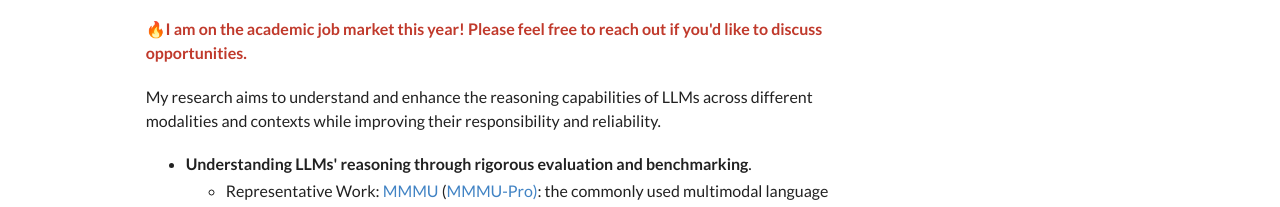
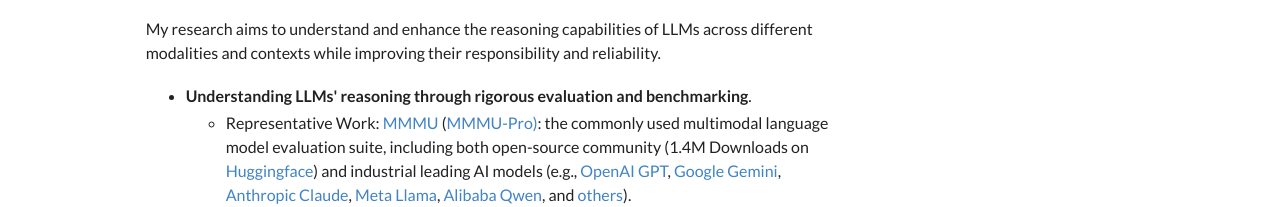
Before and after one commit to xiangyue9607/xiangyue9607.github.io, a plain HTML site: page index.html in a window 1280 px wide. Shown: the part 505-712 px from the top of the page. Drawn offline with nearby package versions, Linux system fonts and the light colour scheme.

Commit message:
Update index.html

```diff
--- a/index.html
+++ b/index.html
@@ -72,11 +72,8 @@
                 </p>
             </div>
 
-            <br>
 
-            <div class="ui text container">
-                <b><span style="color: #C0392B; font-weight: bold;">🔥I am on the academic job market this year! Please feel free to reach out if you'd like to discuss opportunities.</span></b>
-            </div>
+
 
             <br>
 
```
